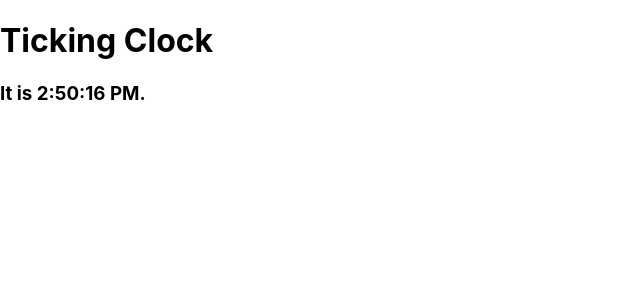
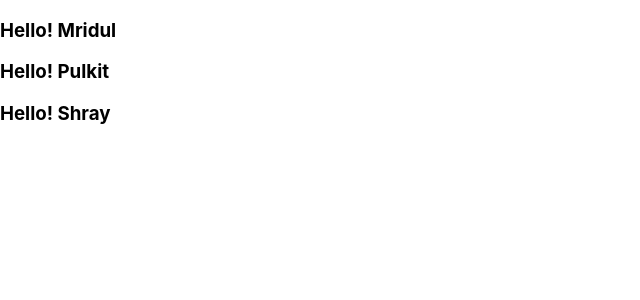
Before and after one commit to Mridul0001/ReactJS, a React (Create React App) app in the folder create-react-app/my-app/: page / in a window 1280 px wide. Shown: the top 300 px of the page, without its empty margins (0-640 px from the left). Built offline with nearby package versions, Linux system fonts and the light colour scheme.

Commit message:
Components and Props

```diff
--- a/create-react-app/my-app/src/App.js
+++ b/create-react-app/my-app/src/App.js
@@ -2,11 +2,10 @@ import React from 'react';
 import logo from './logo.svg';
 import './App.css';
 
-function App() {
+function App(props) {
   const element = (
     <div>
-      <h1>Ticking Clock</h1>
-      <h3>It is {new Date().toLocaleTimeString()}.</h3>
+      <h3>Hello! {props.name}</h3>
     </div>
   )
   return (
--- a/create-react-app/my-app/src/index.js
+++ b/create-react-app/my-app/src/index.js
@@ -4,12 +4,14 @@ import './index.css';
 import App from './App';
 import * as serviceWorker from './serviceWorker';
 
-setInterval(()=>{ReactDOM.render(
+ReactDOM.render(
   <React.StrictMode>
-    <App />
+    <App name="Mridul"/>
+    <App name="Pulkit"/>
+    <App name="Shray"/>
   </React.StrictMode>,
   document.getElementById('root')
-);}, 1000);
+);
 
 
 // If you want your app to work offline and load faster, you can change
```
